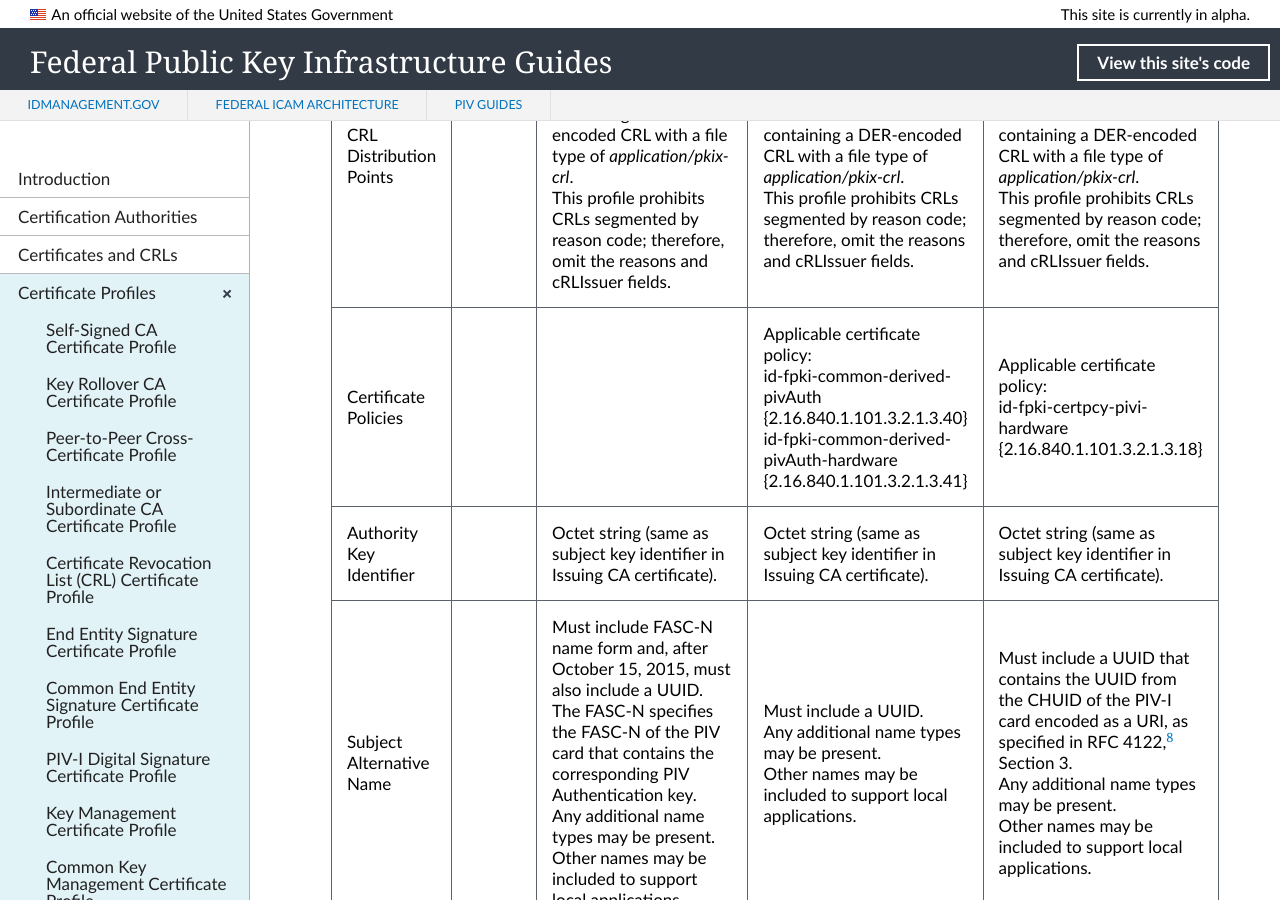
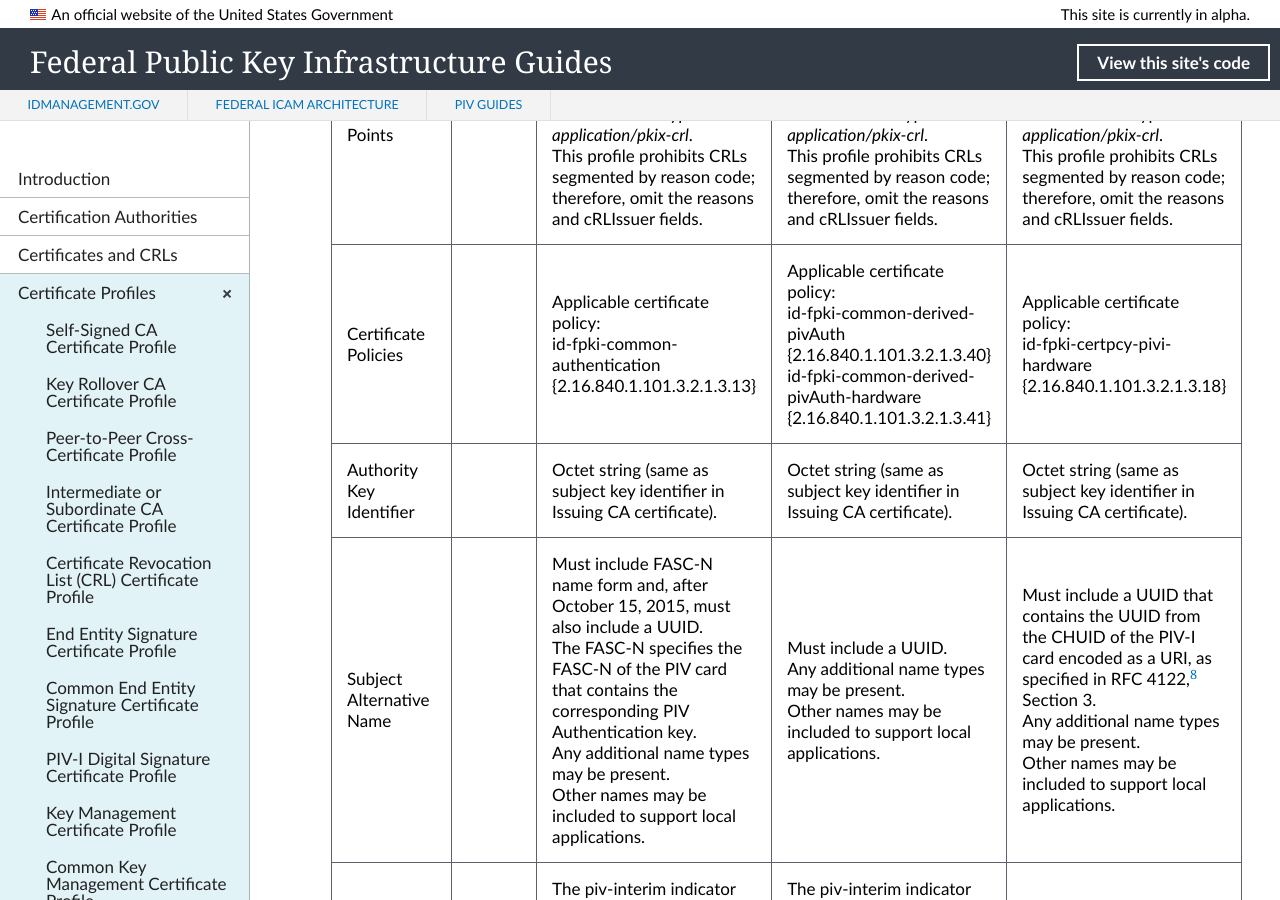
Before and after one commit to GSA/fpki-guides, a Jekyll site: the page built from _profiles/21_all_piv_auth.md, in a window 1280 px wide and 900 px high, scrolled down 3169 px. Built offline with Jekyll 4.4.1, drawn with Linux system fonts in a browser that asks for light colours; nearby versions of some CDN libraries; library files that are not in the unit come from our copies.

Commit message:
Update 21_all_piv_auth.md
Content added

```diff
--- a/_profiles/21_all_piv_auth.md
+++ b/_profiles/21_all_piv_auth.md
@@ -62,7 +62,7 @@
 | Authority Information Access  |  | id-ad-caIssuers {1.3.6.1.5.5.7.48.2} access method entry that contains HTTP URI for .p7c file containing certificates issued to Issuing CA.<br>id-ad-ocsp {1.3.6.1.5.5.7.48.1} access method entry that contains HTTP URI for the Issuing CA OCSP Responder.<br>OCSP is required for common Authentication.  | id-ad-caIssuers {1.3.6.1.5.5.7.48.2} access method entry that contains HTTP URI for .p7c file containing certificates issued to Issuing CA.<br>id-ad-ocsp {1.3.6.1.5.5.7.48.1} access method entry that contains HTTP URI for the Issuing CA OCSP Responder.<br>OCSP is required for common Derived PIVAuth and Derived PIVAuth Hardware.  | id-ad-caIssuers {1.3.6.1.5.5.7.48.2} access method entry that contains HTTP URI for .p7c file containing certificates issued to Issuing CA.<br>id-ad-ocsp {1.3.6.1.5.5.7.48.1} access method entry that contains HTTP URI for the Issuing CA OCSP Responder.<br>OCSP is required for common Authentication.  |
 | Subject Key Identifier   |  | Octet string  | Octet string  | Octet string  |
 | CRL Distribution Points   | |  This extension must appear in all certificates and include at least one HTTP URI to a file containing a DER-encoded CRL with a file type of _application/pkix-crl_.<br>This profile prohibits CRLs segmented by reason code; therefore, omit the reasons and cRLIssuer fields. | This extension must appear in all certificates and include at least one HTTP URI to a file containing a DER-encoded CRL with a file type of _application/pkix-crl_.<br>This profile prohibits CRLs segmented by reason code; therefore, omit the reasons and cRLIssuer fields. | This extension must appear in all certificates and include at least one HTTP URI to a file containing a DER-encoded CRL with a file type of _application/pkix-crl_.<br>This profile prohibits CRLs segmented by reason code; therefore, omit the reasons and cRLIssuer fields. |
-| Certificate Policies   |  |   |  Applicable certificate policy:<br>id-fpki-common-derived-pivAuth {2.16.840.1.101.3.2.1.3.40} <br>id-fpki-common-derived-pivAuth-hardware {2.16.840.1.101.3.2.1.3.41}  | Applicable certificate policy:<br>id-fpki-certpcy-pivi-hardware {2.16.840.1.101.3.2.1.3.18}   |
+| Certificate Policies   |  | Applicable certificate policy:<br>id-fpki-common-authentication {2.16.840.1.101.3.2.1.3.13}  |  Applicable certificate policy:<br>id-fpki-common-derived-pivAuth {2.16.840.1.101.3.2.1.3.40} <br>id-fpki-common-derived-pivAuth-hardware {2.16.840.1.101.3.2.1.3.41}  | Applicable certificate policy:<br>id-fpki-certpcy-pivi-hardware {2.16.840.1.101.3.2.1.3.18}   |
 | Authority Key Identifier   |  | Octet string (same as subject key identifier in Issuing CA certificate). | Octet string (same as subject key identifier in Issuing CA certificate). | Octet string (same as subject key identifier in Issuing CA certificate). |
 | Subject Alternative Name   |  | Must include FASC-N name form and, after October 15, 2015, must also include a UUID.<br>The FASC-N specifies the FASC-N of the PIV card that contains the corresponding PIV Authentication key.<br>Any additional name types may be present.<br>Other names may be included to support local applications.  | Must include a UUID.<br>Any additional name types may be present.<br>Other names may be included to support local applications.  | Must include a UUID that contains the UUID from the CHUID of the PIV-I card encoded as a URI, as specified in RFC 4122,<sup>[8](#8)</sup> Section 3.<br>Any additional name types may be present.<br>Other names may be included to support local applications.  |
 | PIV Interim   |  | The piv-interim indicator {2.16.840.1.101.3.6.9.1} extension is defined in FIPS 201-2, Appendix B.2, as PIV NACI indicator. The value of this extension is asserted as follows:<br>1. TRUE if, at the time of credential issuance:<br>(1) the FBI National Criminal History Fingerprint Check has been completed successfully, and<br>(2) an NACI has been initiated but has not been completed.<br>2. FALSE if, at the time of credential issuance, the subject’s NACI has been completed and successfully adjudicated. | The piv-interim indicator {2.16.840.1.101.3.6.9.1} extension is defined in FIPS 201-2, Appendix B.2, as PIV NACI indicator. The value of this extension is asserted as follows:<br>1. TRUE if, at the time of credential issuance:<br>(1) the FBI National Criminal History Fingerprint Check has been completed successfully, and<br>(2) an NACI has been initiated but has not been completed.<br>2. FALSE if, at the time of credential issuance, the subject’s NACI has been completed and successfully adjudicated.  |   |
```
